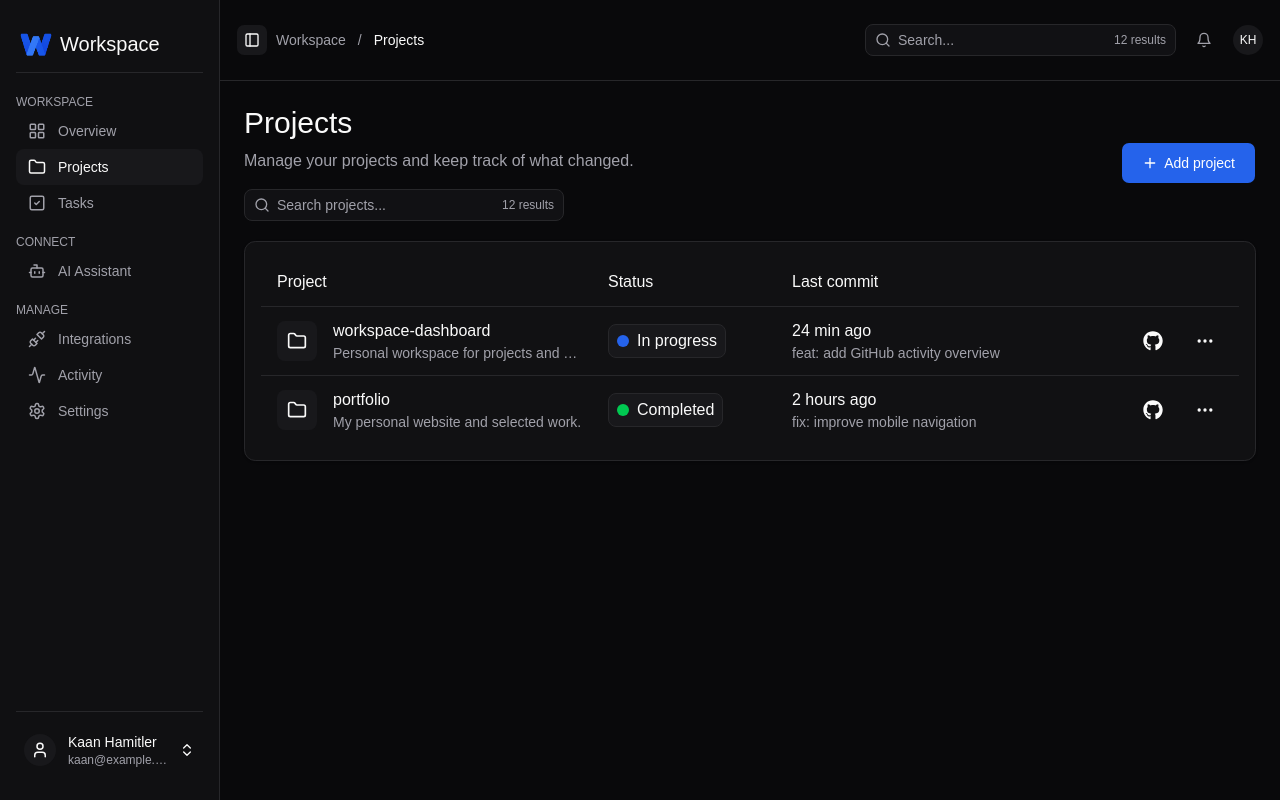
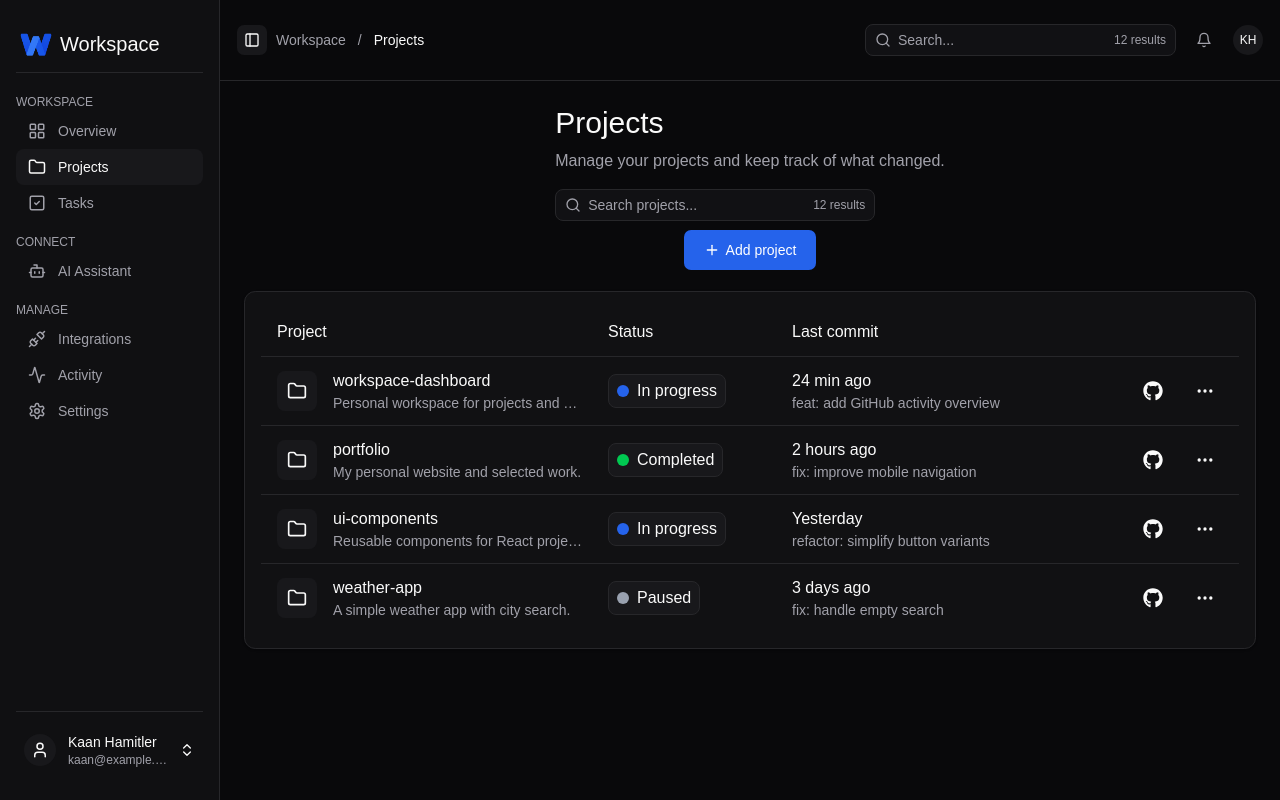
Before and after one commit to Kaan-Developer/workspace-dashboard, a React (Vite) app: page /projects in a window 1280 px wide. Built offline with nearby package versions, Linux system fonts and the light colour scheme.

Commit message:
feat: refine recent projects preview with soft blur and navigation

```diff
--- a/src/components/ui/AddProject.tsx
+++ b/src/components/ui/AddProject.tsx
@@ -9,7 +9,6 @@ import {
   SheetFooter,
   SheetHeader,
   SheetTitle,
-  SheetTrigger,
 } from "@/components/ui/sheet"
 
 type AddProjectProps = {
--- a/src/components/ui/Chart.tsx
+++ b/src/components/ui/Chart.tsx
@@ -498,7 +498,7 @@ export function ChartBarLabel() {
       <CardHeader className="flex-row items-center justify-between">
         <div className="flex items-center justify-center gap-2">
           <FaGithub size={28} className="shrink-0" aria-hidden="true" />
-          <div className="flex flex-col">
+          <div className="flex flex-col items-start">
                               <CardTitle>Commit activity</CardTitle>
         <CardDescription>My commits across tracked repositories</CardDescription>
           </div>
--- a/src/data/enSite.ts
+++ b/src/data/enSite.ts
@@ -100,6 +100,22 @@ export const enSite = {
         lastCommit: { time: "2 hours ago", message: "fix: improve mobile navigation" },
         openTasks: 0,
       },
+      {
+        id: "ui-components",
+        name: "ui-components",
+        description: "Reusable components for React projects.",
+        status: "inProgress",
+        lastCommit: { time: "Yesterday", message: "refactor: simplify button variants" },
+        openTasks: 2,
+      },
+      {
+        id: "weather-app",
+        name: "weather-app",
+        description: "A simple weather app with city search.",
+        status: "paused",
+        lastCommit: { time: "3 days ago", message: "fix: handle empty search" },
+        openTasks: 2,
+      },
     ],
   },
   navbar: {
--- a/src/data/navigation.ts
+++ b/src/data/navigation.ts
@@ -2,9 +2,7 @@ import {
   LuLayoutGrid,
   LuFolder,
   LuSquareCheck,
-  LuTarget,
   LuBot,
-  LuUsers,
   LuUnplug,
   LuActivity,
   LuSettings,
--- a/src/pages/Overview.tsx
+++ b/src/pages/Overview.tsx
@@ -3,11 +3,15 @@ import { Button } from "@/components/ui/button";
 import { LuPlus } from "react-icons/lu";
 import Card from "@/components/ui/Card";
 import ChartBarDefault from "@/components/ui/Chart";
-import { LuFolder, LuEllipsis } from "react-icons/lu";
+import {
+  LuFolder,
+  LuFolderOpen,
+  LuEllipsis,
+  LuArrowUpRight,
+} from "react-icons/lu";
 import { FaGithub } from "react-icons/fa";
 import clsx from "clsx";
 import { Link } from "react-router";
-import { LuArrowRight } from "react-icons/lu";
 
 const Overview = () => {
   const overview = enSite.overview;
@@ -18,7 +22,7 @@ const Overview = () => {
   return (
     <section>
       <div>
-        <div className="flex items-center justify-between">
+        <div className="flex flex-col gap-2 lg:items-center lg:justify-between">
           <div className="flex flex-col gap-2">
             <h1 className="text-lg lg:text-3xl">{overview.title}</h1>
             <p className="text-muted-foreground">{overview.description}</p>
@@ -71,20 +75,14 @@ const Overview = () => {
 
       <div className="grid grid-cols-1 lg:grid-cols-[3fr_1fr] gap-4 mt-6">
         <Card className="mt-5 min-w-0">
+          <div className="flex items-center justify-between gap-4 border-b border-border py-3">
+            <span>Recent projects</span>
+          </div>
+          <div className="@container relative isolate overflow-hidden rounded-b-lg">
             <div className="overflow-x-auto">
               <div className="min-w-[950px]">
-              {/* Başlıklar */}
-              <div className="flex items-center justify-between border-b border-border py-3">
-                <span>Recent projects</span>
-                <Link to="/projects" className="flex items-center gap-1">
-                  All projects
-                  <LuArrowRight size={18} />
-                </Link>
-              </div>
-
-              {/* Proje satırları */}
-              {projects.items.slice(0, 3).map((project) => {
-                const index = project.id[3]
+                {projects.items.slice(0, 3).map((project, index) => {
+                  const isThird = index === 2;
 
                   return (
                     <div
@@ -92,6 +90,7 @@ const Overview = () => {
                       className={clsx(
                         rowClass,
                         "border-b border-border py-3 last:border-b-0",
+                        isThird && "min-h-48 items-start pt-5",
                       )}
                     >
                       <div className="flex min-w-0 items-center gap-4">
@@ -122,14 +121,45 @@ const Overview = () => {
                         }
                       </div>
 
-                    <div className="flex items-center justify-end gap-4">
+                      <div className="col-start-4 flex items-center justify-end gap-4">
+                        <div className="p-2 hover:bg-muted rounded-lg cursor-pointer">
                           <FaGithub size={20} aria-hidden="true" />
+                        </div>
+                        <div className="p-2 hover:bg-muted rounded-lg cursor-pointer">
                           <LuEllipsis size={20} aria-hidden="true" />
+                        </div>
                       </div>
                     </div>
                   );
                 })}
               </div>
+            </div>
+            {projects.items.length >= 3 && (
+              <div className="absolute inset-x-0 bottom-0 z-10 flex h-48 flex-col items-center justify-end gap-3 px-1 pb-5 @min-[240px]:px-4">
+                <div
+                  aria-hidden="true"
+                  className="pointer-events-none absolute inset-0 bg-linear-to-b from-card/10 via-card/70 to-card backdrop-blur-md [mask-image:linear-gradient(to_bottom,transparent,black_20%)]"
+                />
+                <div className="relative flex size-10 shrink-0 items-center justify-center rounded-full border border-border bg-background/80 text-foreground shadow-sm">
+                  <LuFolderOpen className="size-4" aria-hidden="true" />
+                </div>
+                <p className="relative hidden text-center text-sm text-muted-foreground @min-[240px]:block">
+                  Open the full project list.
+                </p>
+                <Button
+                  asChild
+                  variant="outline"
+                  className="relative size-10 max-w-full gap-2 rounded-full border-border bg-linear-to-br from-secondary to-background px-2 text-foreground shadow-sm hover:from-muted hover:to-secondary dark:bg-background @min-[240px]:w-auto @min-[240px]:px-5"
+                >
+                  <Link to="/projects">
+                    <LuArrowUpRight className="size-4" aria-hidden="true" />
+                    <span className="sr-only @min-[240px]:not-sr-only">
+                      View all projects
+                    </span>
+                  </Link>
+                </Button>
+              </div>
+            )}
           </div>
         </Card>
 
--- a/src/pages/Projects.tsx
+++ b/src/pages/Projects.tsx
@@ -18,7 +18,7 @@ const Projects = () => {
 
   return (
     <section>
-      <div className="flex items-center justify-between">
+      <div className="flex flex-col gap-2 lg:items-center lg:justify-between">
         <div className="flex flex-col gap-4">
           <div className="flex flex-col gap-2">
             <h1 className="text-lg lg:text-3xl">{projects.title}</h1>
@@ -28,7 +28,11 @@ const Projects = () => {
         </div>
 
         <div className="flex">
-          <Button className="p-5" variant="default" onClick={() => setActive(true)} >
+          <Button
+            className="p-5"
+            variant="default"
+            onClick={() => setActive(true)}
+          >
             <LuPlus size={14} aria-hidden="true" />
             Add project
           </Button>
@@ -76,9 +80,11 @@ const Projects = () => {
                       "bg-gray-400": project.status === "paused",
                     })}
                   />
-            {Object.entries(projects.statuses).find(
+                  {
+                    Object.entries(projects.statuses).find(
                       ([status]) => status === project.status,
-            )?.[1]}
+                    )?.[1]
+                  }
                 </div>
 
                 <div className="min-w-0">
@@ -94,7 +100,6 @@ const Projects = () => {
                   </div>
                   <div className="p-2 hover:bg-muted rounded-lg cursor-pointer">
                     <LuEllipsis size={20} aria-hidden="true" />
-
                   </div>
                 </div>
               </div>
@@ -104,7 +109,6 @@ const Projects = () => {
       </Card>
 
       <AddProject open={Active} onOpenChange={setActive} />
-
     </section>
   );
 };
```
Lines whose indentation alone changed are shown as unchanged.
